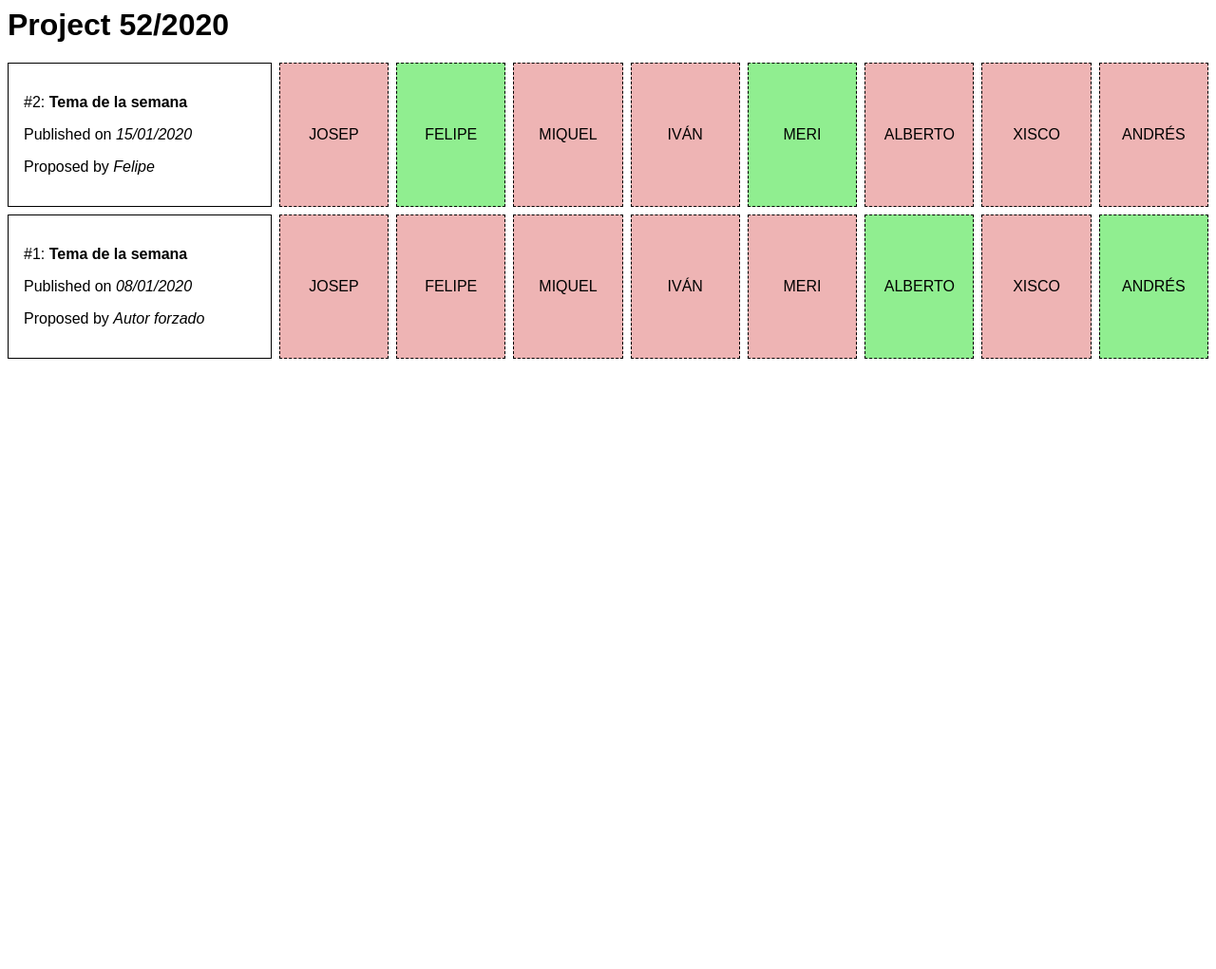
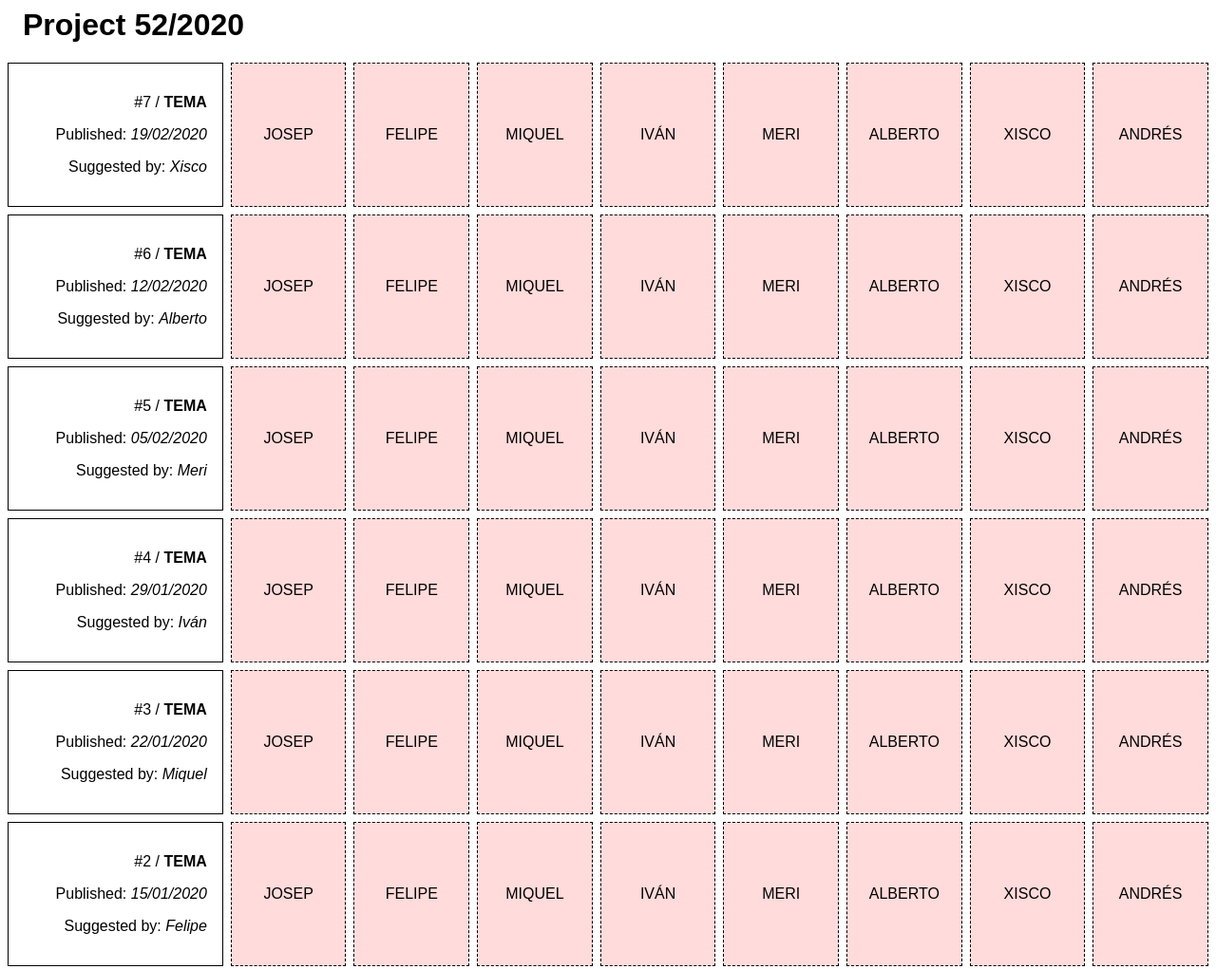
Before and after one commit to albertobastos/project-52-2020, a plain HTML site: page index.html in a window 1280 px wide. Shown: the top 1021 px of the page at 95% size. Before the commit the page ends 800 px from the top, so only its background shows below. Drawn offline with Linux system fonts and the light colour scheme.

Commit message:
minor tweaks

```diff
--- a/data.json
+++ b/data.json
@@ -11,15 +11,33 @@
   },
   "weeks": [
     {
-      "topic": "Tema de la semana",
-      "author": "Autor forzado",
-      "andres": "http://www.google.es",
-      "alberto": "http://..."
+      "topic": "Tema",
+      "josep": "http://www.google.es",
+      "felipe": "http://www.google.es",
+      "miquel": "http://www.google.es",
+      "ivan": "http://www.google.es",
+      "meri": "http://www.google.es",
+      "alberto": "http://www.google.es",
+      "xisco": "http://www.google.es",
+      "andres": "http://www.google.es"
     },
     {
-      "topic": "Tema de la semana",
-      "meri": "http://...",
-      "felipe": "http://..."
+      "topic": "Tema"
+    },
+    {
+      "topic": "Tema"
+    },
+    {
+      "topic": "Tema"
+    },
+    {
+      "topic": "Tema"
+    },
+    {
+      "topic": "Tema"
+    },
+    {
+      "topic": "Tema"
     }
   ]
 }
--- a/index.html
+++ b/index.html
@@ -1,17 +1,20 @@
 <html>
     <head>
+        <meta charset="utf-8" />
+        <title>Project 52/2020</title>
         <style type="text/css">
           body { font-family: Arial; }
-          .no-photo { color: red; }
-          .week-container { display: flex; flex-direction: row; align-content: stretch; margin-top: .5em; align-items: stretch; }
-          .week-info { border: 1px solid #000; padding: 1em; width: 300px; }
-          .week-item { display: flex; align-items: center; justify-content: center; width: 100px; border: 1px dashed #000; padding: 1em; margin-left: .5em; background-color: #eeb4b4; text-transform: uppercase;}
-          .week-item.filled { background-color: lightgreen; }
-          .week-item.filled:hover { background-color: white; cursor: grabbing; }
-
+          a, a:link, a:visited {color: #000;text-decoration: none;}
+          h1 { margin-left: .5em; }
+          .week-container { display: flex; flex-direction: row; align-content: stretch; margin-top: .5em; align-items: stretch;}
+          .week-info { border: 1px solid #000; padding: 1em; width: 220px; text-align: right; }
+          .week-info strong { text-transform: uppercase; }
+          .week-item { display: flex; align-items: center; justify-content: center; width: 100px; border: 1px dashed #000; padding: 1em; margin-left: .5em; background-color: #ffdbdb; text-transform: uppercase;}
+          .week-item.filled { background-color: #006600; color: #fff; }
+          .week-item.filled:hover { background-color: fff; color: #000; font-weight: bold; cursor: grabbing; }
         </style>
         <script src="js/ext/moment.min.js"></script>
-        <script src="js/ext/vue.js"></script>
+        <script src="js/ext/vue.min.js"></script>
     </head>
     <body>
 <div id="app">Loading...</div>
@@ -23,8 +26,8 @@ Vue.component('week', {
   },
   template: `
     <div class="week-container">
-      <week-info v-bind:data="data"></week-info>
-      <week-item v-for="item of data.items" v-bind:item="item" v-bind:key="item.author"></week-item>
+      <week-info :data="data"></week-info>
+      <week-item v-for="item of data.items" :item="item" :key="item.author"></week-item>
     </div>
   `
 });
@@ -35,9 +38,9 @@ Vue.component('week-info', {
   },
   template: `
     <div class="week-info">
-      <p>#{{data.number}}: <strong>{{data.topic}}</strong></p>
-      <p>Published on <i>{{data.date}}</i></p>
-      <p>Proposed by <i>{{data.author}}</i></p>
+      <p>#{{data.number}} / <strong>{{data.topic}}</strong></p>
+      <p>Published: <i>{{data.dateStr}}</i></p>
+      <p>Suggested by: <i>{{data.author}}</i></p>
     </div>
   `
 });
@@ -47,13 +50,14 @@ Vue.component('week-item', {
     item: Object
   },
   template: `
-    <div class="week-item" v-bind:class="{ filled: !!item.url }" v-on:click="open()">
-      <span>{{item.author}}</span>
-    </div>
+    <a class="week-item" :href="item.url" :class="{ filled: !!item.url }" v-on:click="open(ev)">
+      {{item.author}}
+    </a>
   `,
   methods: {
-    open: function() {
-      if(!!this.item.url) window.open(this.item.url);
+    open: function(ev) {
+      if(!this.item.url) ev.preventDefault();
+      //if(!!this.item.url) window.open(this.item.url);
     }
   }
 });
@@ -64,9 +68,9 @@ var app = new Vue({
     weeks: []
   },
   template: `
-<div>
+<div class="outer">
   <h1>Project 52/2020</h1>
-  <week v-for="week in weeks" v-bind:data="week"></week>
+  <week v-for="week in weeks" :key="week.number" :data="week"></week>
 </div>`
 });
 
@@ -82,11 +86,12 @@ getData(function(err, data) {
         url: week[key]
       }
     });
+    const date = moment(init).add(index+1, 'weeks');
     return {
       number: index+1,
       topic: week.topic,
       author: week.author || authors[authorKeys[index % authorKeys.length]],
-      date: moment(init).add(index+1, 'weeks').format('DD/MM/YYYY'),
+      dateStr: date.format('DD/MM/YYYY'),
       items
     }
   }).reverse();
```
